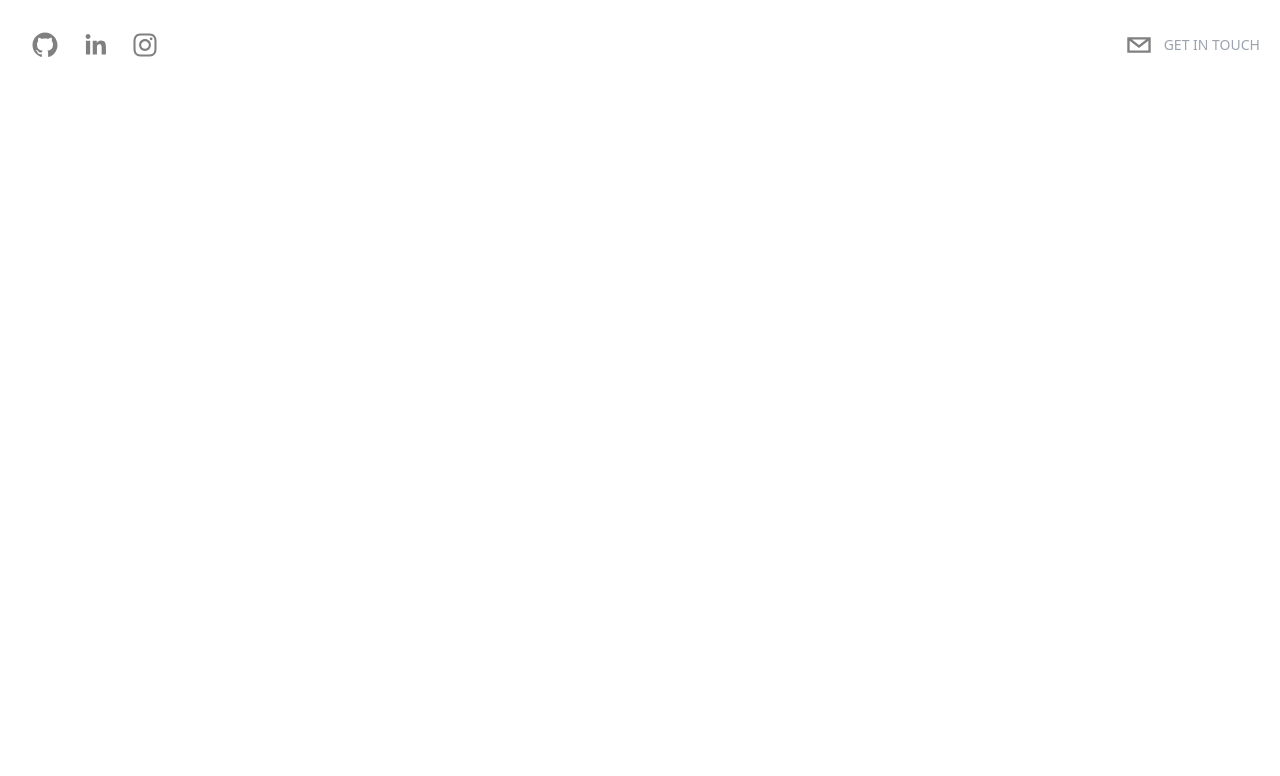
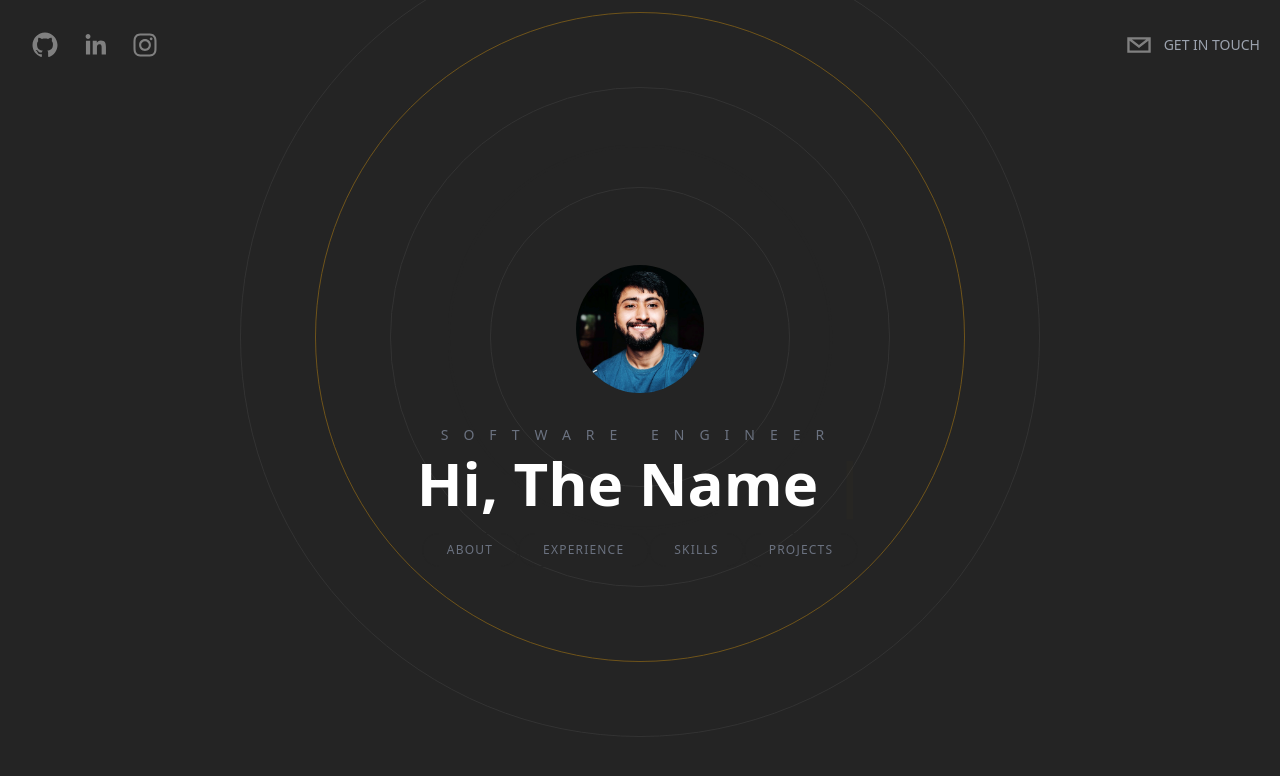
Before and after one commit to brijeshvp/portfolio, a Next.js app: page / in a window 1280 px wide. Shown: the top 776 px of the page. Built offline with nearby package versions, Linux system fonts and the light colour scheme.

Commit message:
Hero section using react-typewriter framer-motion - done as is

```diff
--- /dev/null
+++ b/components/BackgroundCircles.tsx
@@ -0,0 +1,30 @@
+import React from 'react'
+import { motion } from 'framer-motion'
+
+type Props = {}
+
+const BackgroundCircles = (props: Props) => {
+  return (
+    <motion.div
+    initial={{
+      opacity: 0,
+    }}
+    animate={{
+      scale: [1,2,2,3,1],
+      opacity: [0.1,0.2,0.4,0.8,0.1,1.0],
+      borderRadius: ["20%","20%","50%","80%","20%"]
+    }}
+    transition={{
+      duration: 2.5,
+    }}
+    className='relative flex justify-center items-center'>
+        <div className='absolute border border-[#333333]  h-[200px] w-[200px] rounded-full mt-52 animate-ping' />
+        <div className='absolute border border-[#333333]  h-[300px] w-[300px] rounded-full mt-52' />
+        <div className='absolute border border-[#333333]  h-[500px] w-[500px] rounded-full mt-52' />
+        <div className='absolute border border-[#F7AB0A] h-[650px] w-[650px] rounded-full mt-52 opacity-20 animate-pulse' />
+        <div className='absolute border border-[#333333]  h-[800px] w-[800px] rounded-full mt-52' />
+    </motion.div>
+  )
+}
+
+export default BackgroundCircles;
--- /dev/null
+++ b/components/Hero.tsx
@@ -0,0 +1,46 @@
+import React from "react";
+import { Cursor, useTypewriter } from "react-simple-typewriter";
+import BackgroundCircles from "./BackgroundCircles";
+import Link from "next/link";
+
+type Props = {};
+
+const Hero = (props: Props) => {
+  const [text, count] = useTypewriter({
+    words: [
+      "Hi, The Name's Brijesh Peshvani",
+      "Guy-who-loves-Chai.tsx",
+      "<ButLovesToCodeMore />",
+    ],
+    loop: true,
+    delaySpeed: 2000,
+  });
+  return (
+    <div className="h-screen flex flex-col items-center justify-center space-y-8 text-center overflow-hidden">
+      <BackgroundCircles />
+      <img
+        className="relative rounded-full h-32 w-32 mx-auto object-cover"
+        src="./heroImage.jpeg"
+        alt="Brijesh Peshvani"
+      />
+      <div className="z-20">
+        <h2 className="text-sm uppercase text-gray-500 pb-2 tracking-[15px]">
+          Software Engineer
+        </h2>
+        <h1 className="text-5xl lg:text-6xl font-semibold px-10">
+          <span className="mr-3">{text}</span>
+          <Cursor cursorColor="#F7AB0A" />
+        </h1>
+
+        <div className='pt-5'>
+          <Link href="#about"><button className='heroButton'>About</button></Link>
+          <Link href="#experience"><button className='heroButton'>Experience</button></Link>
+          <Link href="#skills"><button className='heroButton'>Skills</button></Link>
+          <Link href="#projects"><button className='heroButton'>Projects</button></Link>
+        </div>
+      </div>
+    </div>
+  );
+};
+
+export default Hero;
--- a/package.json
+++ b/package.json
@@ -13,6 +13,7 @@
     "next": "14.0.4",
     "react": "^18",
     "react-dom": "^18",
+    "react-simple-typewriter": "^5.0.1",
     "react-social-icons": "^6.7.0"
   },
   "devDependencies": {
--- a/pages/index.tsx
+++ b/pages/index.tsx
@@ -2,18 +2,22 @@
 import { Inter } from "next/font/google";
 import Head from "next/head";
 import Header from "@/components/Header";
+import Hero from "@/components/Hero";
 
 const inter = Inter({ subsets: ["latin"] });
 
 export default function Home() {
   return (
-    <main>
+    <main className="bg-[rgb(36,36,36)] text-white h-screen snap-y snap-mandatory overflow-scroll z-0">
       <Head>
         <title>Brijesh's Portfolio</title>
       </Head>
 
-      <Header/>
-      {/* Hero */}
+      <Header />
+
+      <section id="hero" className="snap-center">
+        <Hero />
+      </section>
 
       {/* About */}
 
--- a/styles/globals.css
+++ b/styles/globals.css
@@ -1,3 +1,13 @@
 @tailwind base;
 @tailwind components;
 @tailwind utilities;
+
+@layer components{
+    .heroButton{
+        @apply px-6 py-2 border border-[#242424] rounded-full uppercase text-xs tracking-widest text-gray-500 transition-all hover:border-[#F7AB0A]/40 hover:text-[#F7AB0A]/40
+    }
+
+    .contactInput{
+        @apply outline-none h-8 text-center md:h-auto my-1 md:my-0 bg-slate-400/10 rounded-sm border-b md:px-6 md:py-4 border-[#242424] text-gray-500 placeholder-gray-500 transition-all focus:border-[#F7AB0A]/40 focus:text-[#F7AB0A]/40 hover:border-[#F7AB0A]/40
+    }
+}
```
Also changed, not shown: public/heroImage.jpeg (added), 1 other file (tests, documents, lock files or other folders).
